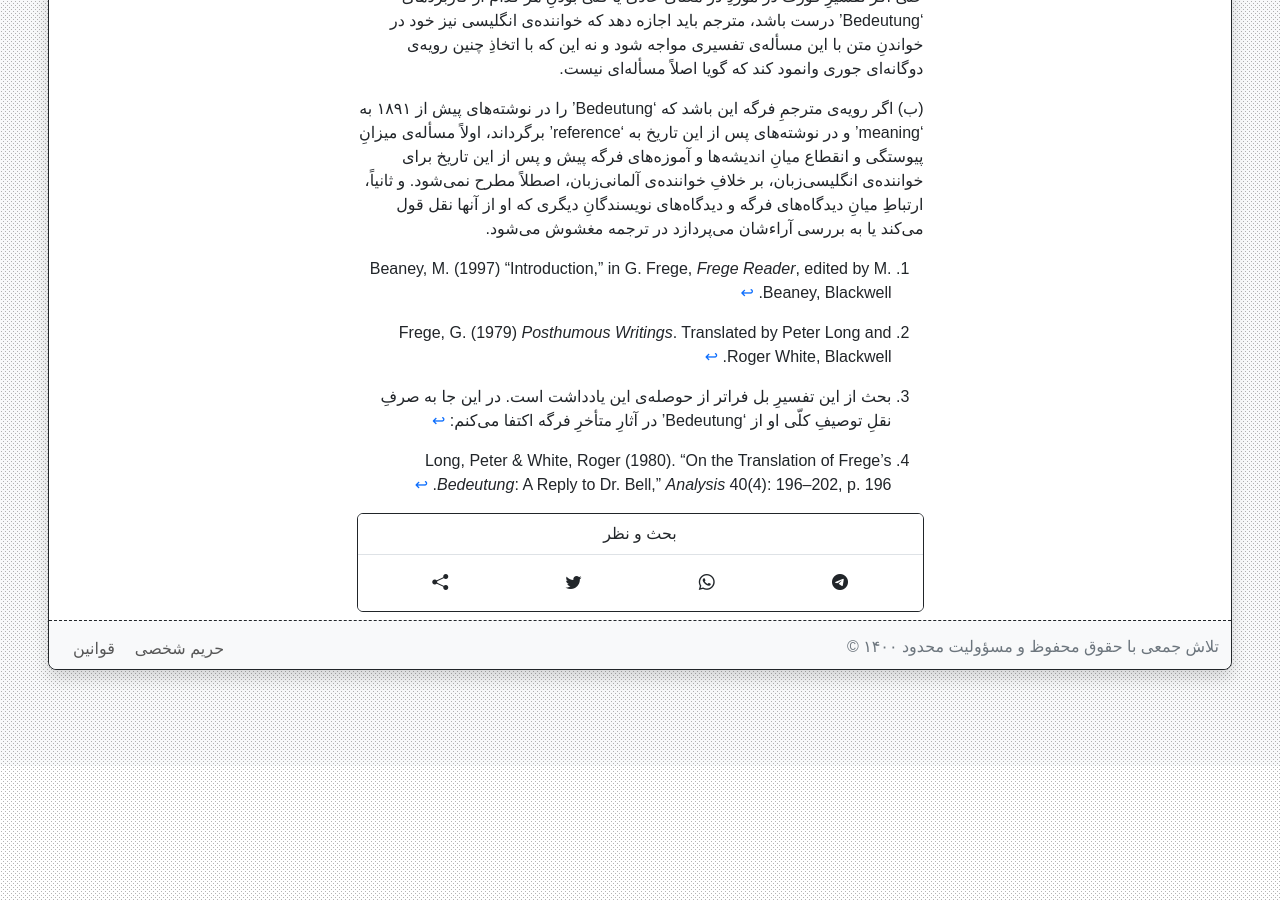
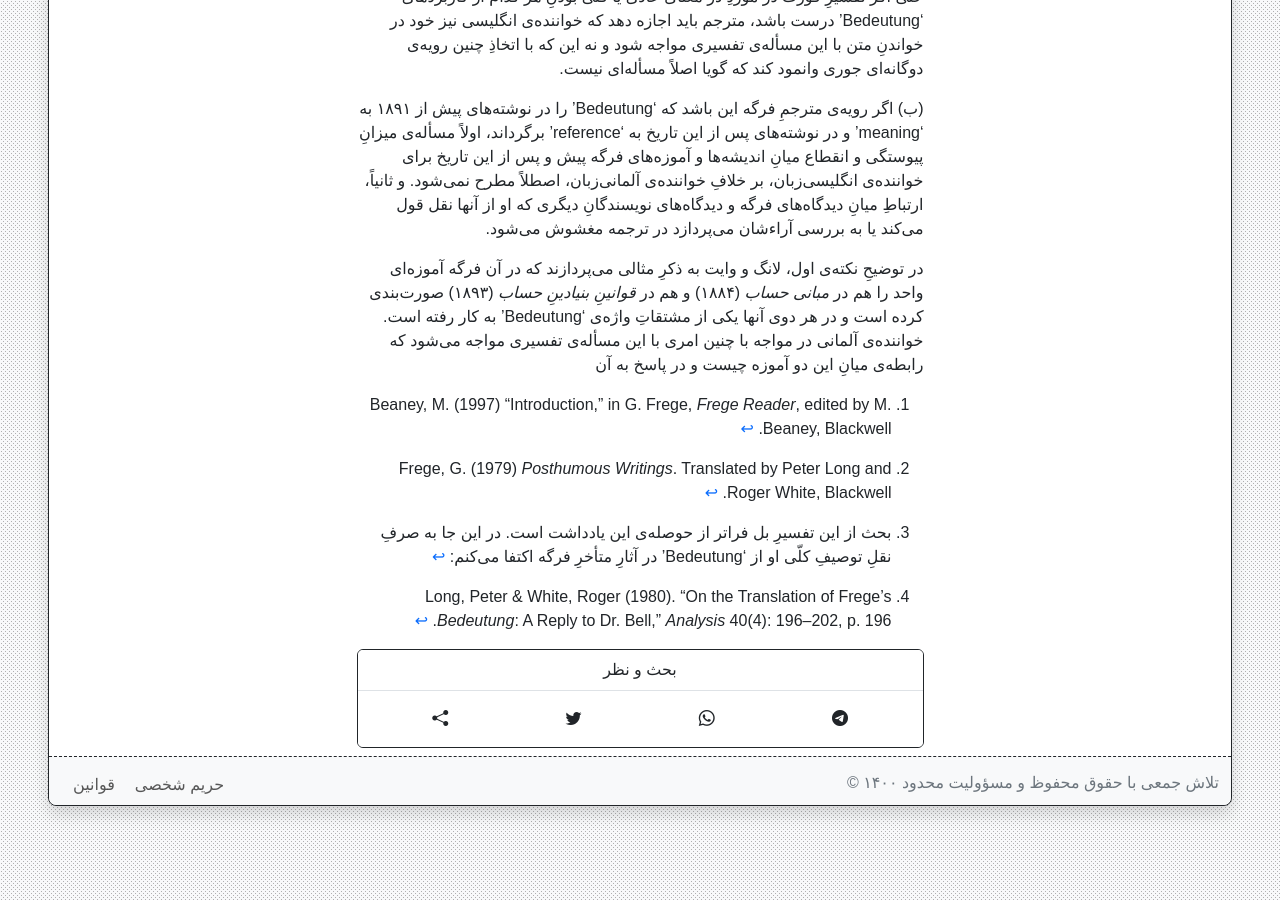
Before and after one commit to phicudemy/phicudemy.github.io, a Jekyll site: the page built from _posts/2024-07-16-fregebedeutung۲.md, in a window 1280 px wide and 900 px high, scrolled down 4216 px. Built offline with Jekyll 4.4.1, drawn with Linux system fonts in a browser that asks for light colours; comment, search, counter and statistics services are not loaded; a style sheet for code colours, icons or effects is not loaded; before the commit the page ends 4982 px from its top, so only the background shows below that.

Commit message:
TinaCMS content update

```diff
--- a/_posts/2024-07-16-fregebedeutung۲.md
+++ b/_posts/2024-07-16-fregebedeutung۲.md
@@ -50,6 +50,8 @@ contents: _contents/article.md
 
 (ب) اگر رویه‌ی مترجمِ فرگه این باشد که ‘Bedeutung’ را در نوشته‌های پیش از ۱۸۹۱ به ‘meaning’ و در نوشته‌های پس از این تاریخ به ‘reference’ برگرداند، اولاً مسأله‌ی میزانِ پیوستگی و انقطاع میانِ اندیشه‌ها و آموزه‌های فرگه پیش و پس از این تاریخ برای خواننده‌ی انگلیسی‌زبان، بر خلافِ‌ خواننده‌ی آلمانی‌زبان، اصطلاً مطرح نمی‌شود. و ثانیاً، ارتباطِ میانِ دیدگاه‌های فرگه و دیدگاه‌های نویسندگانِ دیگری که او از آنها نقل قول می‌کند یا به بررسی آراءشان می‌پردازد در ترجمه مغشوش می‌شود.
 
+در توضیحِ نکته‌ی اول، لانگ و وایت به ذکرِ مثالی می‌پردازند که در آن فرگه آموزه‌ای واحد را هم در _مبانی حساب_ (۱۸۸۴) و هم در _قوانینِ بنیادینِ حساب_ (۱۸۹۳) صورت‌بندی کرده است و در هر دوی آنها یکی از مشتقاتِ واژه‌ی ‘Bedeutung’ به کار رفته است. خواننده‌ی آلمانی در مواجه با چنین امری با این مسأله‌ی تفسیری مواجه می‌شود که رابطه‌ی میانِ این دو آموزه چیست و در پاسخ به آن
+
 
 
 
```
